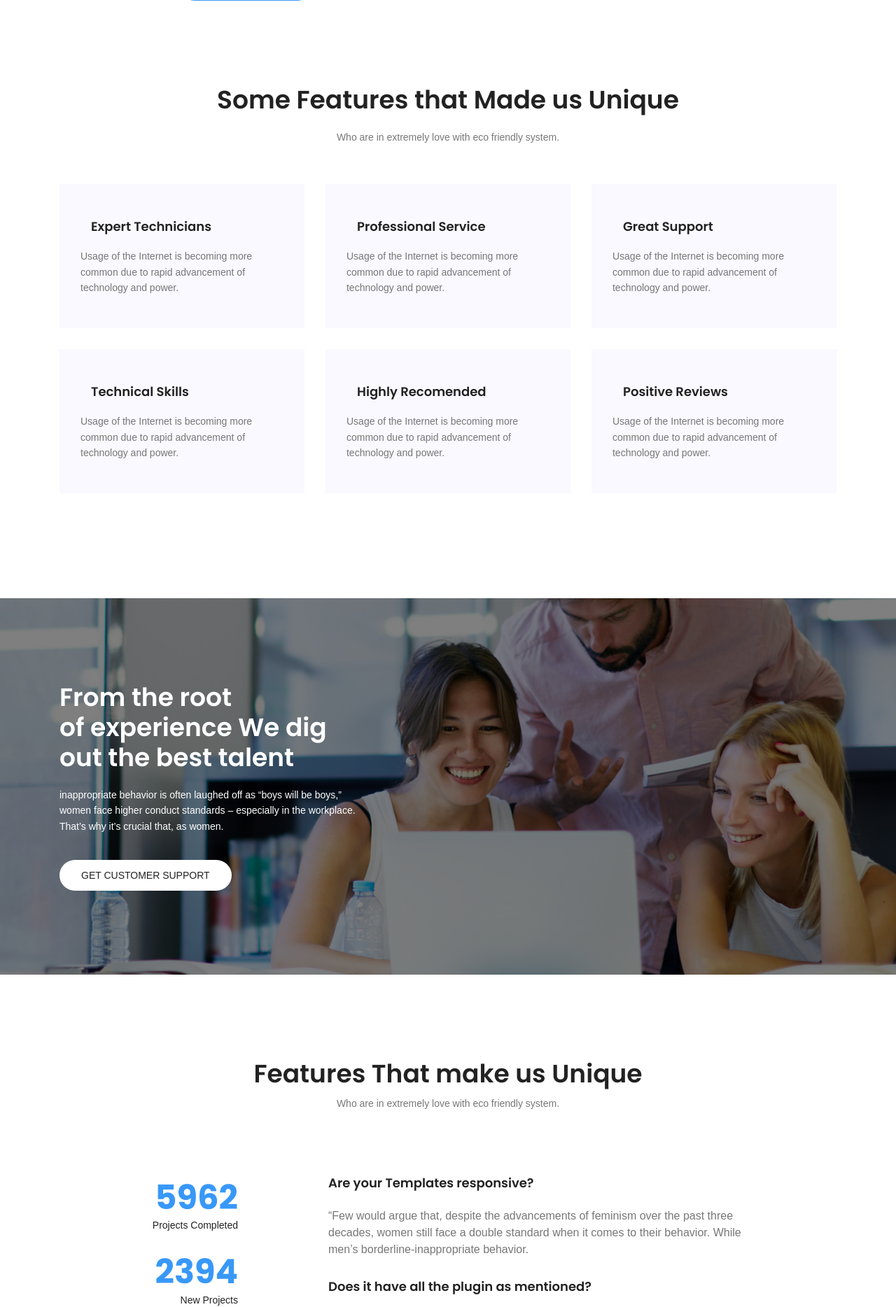
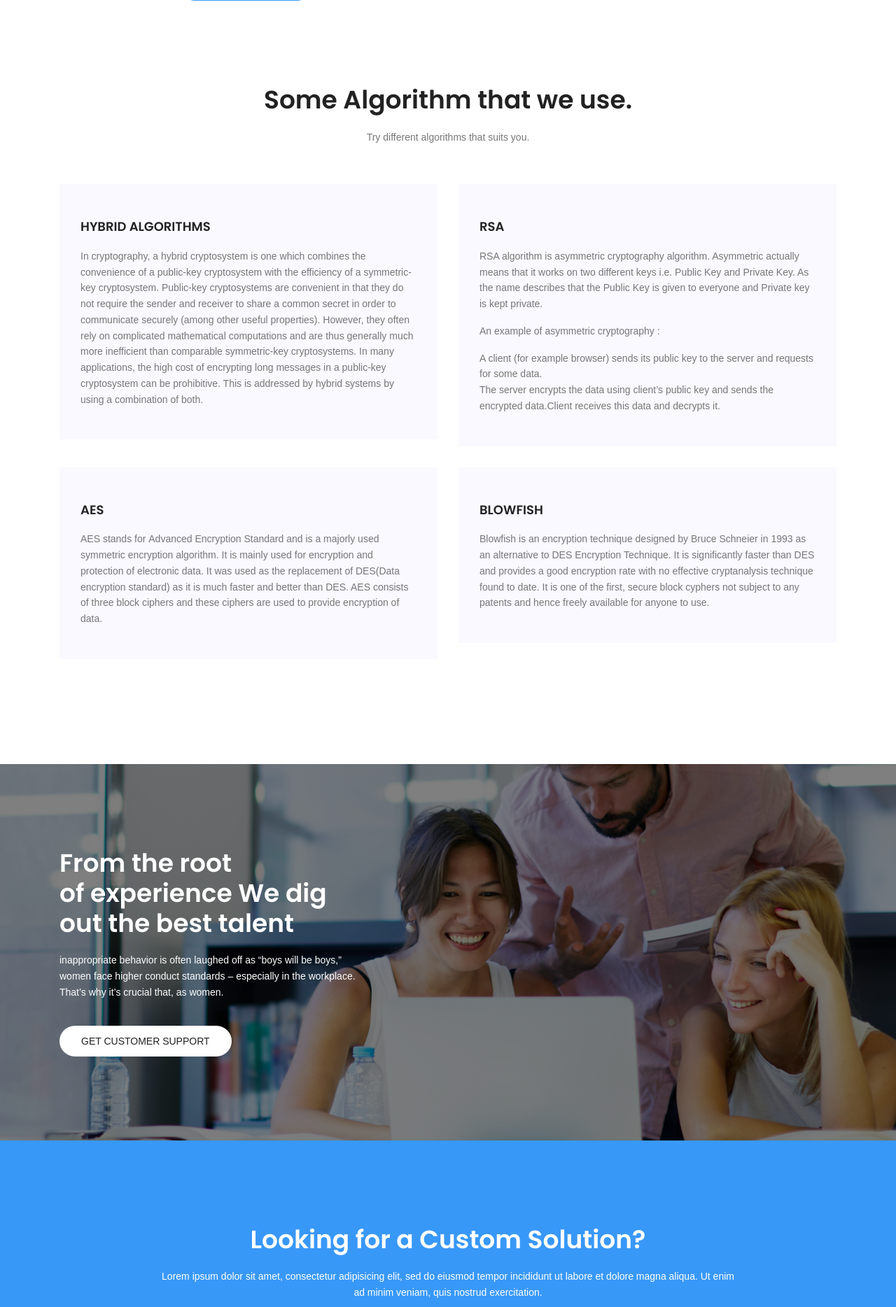
Before and after one commit to khuara17/CryptoCloud, a Django app: page / in a window 1280 px wide. Shown: the part 2695-4563 px from the top of the page at 70% size. Run offline with Django 3.2, Linux system fonts and the light colour scheme; some libraries are stand-ins or nearby versions.

Commit message:
Html changes

```diff
--- a/assets/templates/admin_login.html
+++ b/assets/templates/admin_login.html
@@ -153,7 +153,7 @@
 					</div>
 
 					<div class="footer-bottom d-flex justify-content-between align-items-center flex-wrap">
-            <p class="col-lg-8 col-sm-12 footer-text m-0 text-white">Copyright &copy;<script>document.write(new Date().getFullYear());</script> All rights reserved | This template is made with <i class="fa fa-heart-o" aria-hidden="true"></i> by <a href="#" target="_blank">Vishal.</a></p>
+            <p class="col-lg-8 col-sm-12 footer-text m-0 text-white">Copyright &copy;<script>document.write(new Date().getFullYear());</script> All rights reserved | This template is made with <i class="fa fa-heart-o" aria-hidden="true"></i> by <a href="#" target="_blank">PSJ.</a></p>
 						<div class="footer-social d-flex align-items-center">
 							<a href="#"><i class="fa fa-facebook"></i></a>
 							<a href="#"><i class="fa fa-twitter"></i></a>
--- a/assets/templates/index.html
+++ b/assets/templates/index.html
@@ -67,7 +67,7 @@
 				          <li><a href="#plan">Plan</a></li>
 				          <li><a href="#about">About</a></li>
 				          <li><a href="#service">Service</a></li>
-				          <li><a href="#faq">Faq</a></li>
+				          <!--<li><a href="#faq">Faq</a></li>-->
 				          <li><a href="#contact">Contact</a></li>
 				          <li class="menu-has-children"><a href="">Login</a>
 				            <ul>
@@ -274,61 +274,74 @@
 				<div class="container">
 					<div class="row d-flex justify-content-center">
 						<div class="col-md-8 pb-40 header-text">
-							<h1>Some Features that Made us Unique</h1>
+							<h1>Some Algorithm that we use.</h1>
 							<p>
-								Who are in extremely love with eco friendly system.
+								Try different algorithms that suits you.
 							</p>
 						</div>
 					</div>
 					<div class="row">
-						<div class="col-lg-4 col-md-6">
+						<div class="col-lg-6 col-md-6">
 							<div class="single-service">
-								<h4><span class="lnr lnr-user"></span>Expert Technicians</h4>
+								<h4>HYBRID ALGORITHMS</h4>
 								<p>
-									Usage of the Internet is becoming more common due to rapid advancement of technology and power.
+                                    In cryptography, a hybrid cryptosystem is one which combines the convenience of a public-key cryptosystem with the efficiency of a symmetric-key cryptosystem. Public-key cryptosystems are convenient in that they do not require the sender and receiver to share a common secret in order to communicate securely (among other useful properties). However, they often rely on complicated mathematical computations and are thus generally much more inefficient than comparable symmetric-key cryptosystems. In many applications, the high cost of encrypting long messages in a public-key cryptosystem can be prohibitive. This is addressed by hybrid systems by using a combination of both.
 								</p>
 							</div>
 						</div>
-						<div class="col-lg-4 col-md-6">
+						<div class="col-lg-6 col-md-6">
 							<div class="single-service">
-								<h4><span class="lnr lnr-license"></span>Professional Service</h4>
-								<p>
-									Usage of the Internet is becoming more common due to rapid advancement of technology and power.
-								</p>
+								<h4>RSA</h4>
+						        <p>RSA algorithm is asymmetric cryptography algorithm. Asymmetric actually means that it works on two different keys i.e. <strong>Public Key</strong> and <strong>Private Key.</strong> As the name describes that the Public Key is given to everyone and Private key is kept private.</p>
+                                <p><strong>An example of asymmetric cryptography :</strong>
+                                    <ol>
+                                        <li>A client (for example browser) sends its public key to the server and requests for some data.</li>
+                                        <li>The server encrypts the data using client’s public key and sends the encrypted data.Client receives this data and decrypts it.</li>
+                                    </ol>
+                                </p>
 							</div>
 						</div>
-						<div class="col-lg-4 col-md-6">
+						<div class="col-lg-6 col-md-6">
 							<div class="single-service">
-								<h4><span class="lnr lnr-phone"></span>Great Support</h4>
+								<h4>AES</h4>
 								<p>
-									Usage of the Internet is becoming more common due to rapid advancement of technology and power.
-								</p>
+                                    <strong>AES</strong> stands for <strong>Advanced Encryption Standard</strong>
+                                    and is a majorly used symmetric encryption algorithm. It is mainly used for
+                                     encryption and protection of electronic data. It was used as the replacement
+                                      of DES(Data encryption standard) as it is much faster and better than DES.
+                                       AES consists of three block ciphers and these ciphers are used to provide
+                                       encryption of data.								</p>
 							</div>
 						</div>
-						<div class="col-lg-4 col-md-6">
+						<div class="col-lg-6 col-md-6">
 							<div class="single-service">
-								<h4><span class="lnr lnr-rocket"></span>Technical Skills</h4>
+								<h4>BLOWFISH</h4>
 								<p>
-									Usage of the Internet is becoming more common due to rapid advancement of technology and power.
-								</p>
+                                    <strong>Blowfish</strong> is an encryption technique designed by <strong>
+                                        Bruce Schneier</strong> in 1993 as an alternative to
+                                        DES Encryption Technique. It is significantly faster than DES and provides
+                                        a good encryption rate with no effective
+                                        cryptanalysis technique found to date. It is one of the first, secure block
+                                        cyphers not subject to any patents and hence freely available for anyone to
+                                        use.								</p>
 							</div>
 						</div>
-						<div class="col-lg-4 col-md-6">
-							<div class="single-service">
-								<h4><span class="lnr lnr-diamond"></span>Highly Recomended</h4>
-								<p>
-									Usage of the Internet is becoming more common due to rapid advancement of technology and power.
-								</p>
-							</div>
-						</div>
-						<div class="col-lg-4 col-md-6">
-							<div class="single-service">
-								<h4><span class="lnr lnr-bubble"></span>Positive Reviews</h4>
-								<p>
-									Usage of the Internet is becoming more common due to rapid advancement of technology and power.
-								</p>
-							</div>
-						</div>
+						<!--<div class="col-lg-4 col-md-6">-->
+						<!--	<div class="single-service">-->
+						<!--		<h4><span class="lnr lnr-diamond"></span>Highly Recomended</h4>-->
+						<!--		<p>-->
+						<!--			Usage of the Internet is becoming more common due to rapid advancement of technology and power.-->
+						<!--		</p>-->
+						<!--	</div>-->
+						<!--</div>-->
+						<!--<div class="col-lg-4 col-md-6">-->
+						<!--	<div class="single-service">-->
+						<!--		<h4><span class="lnr lnr-bubble"></span>Positive Reviews</h4>-->
+						<!--		<p>-->
+						<!--			Usage of the Internet is becoming more common due to rapid advancement of technology and power.-->
+						<!--		</p>-->
+						<!--	</div>-->
+						<!--</div>-->
 					</div>
 				</div>
 			</section>
@@ -355,64 +368,64 @@
 
 
 			<!-- Start faq Area -->
-			<section class="faq-area section-gap" id="faq">
-				<div class="container">
-					<div class="row d-flex justify-content-center">
-						<div class="menu-content pb-60 col-lg-8">
-							<div class="title text-center">
-								<h1 class="mb-10">Features That make us Unique</h1>
-								<p>Who are in extremely love with eco friendly system.</p>
-							</div>
-						</div>
-					</div>
-					<div class="row d-flex align-items-center">
-						<div class="counter-left col-lg-3 col-md-3">
-							<div class="single-facts">
-								<h2 class="counter">5962</h2>
-								<p>Projects Completed</p>
-							</div>
-							<div class="single-facts">
-								<h2 class="counter">2394</h2>
-								<p>New Projects</p>
-							</div>
-							<div class="single-facts">
-								<h2 class="counter">1439</h2>
-								<p>Tickets Submitted</p>
-							</div>
-							<div class="single-facts">
-								<h2 class="counter">933</h2>
-								<p>Cup of Coffee</p>
-							</div>
-						</div>
-						<div class="faq-content col-lg-9 col-md-9">
-							<div class="single-faq">
-								<h2>
-									Are your Templates responsive?
-								</h2>
-								<p>
-									“Few would argue that, despite the advancements of feminism over the past three decades, women still face a double standard when it comes to their behavior. While men’s borderline-inappropriate behavior.
-								</p>
-							</div>
-							<div class="single-faq">
-								<h2>
-									Does it have all the plugin as mentioned?
-								</h2>
-								<p>
-									“Few would argue that, despite the advancements of feminism over the past three decades, women still face a double standard when it comes to their behavior. While men’s borderline-inappropriate behavior.
-								</p>
-							</div>
-							<div class="single-faq">
-								<h2>
-									Can i use the these theme for my client?
-								</h2>
-								<p>
-									“Few would argue that, despite the advancements of feminism over the past three decades, women still face a double standard when it comes to their behavior. While men’s borderline-inappropriate behavior.
-								</p>
-							</div>
-						</div>
-					</div>
-				</div>
-			</section>
+			<!--<section class="faq-area section-gap" id="faq">-->
+			<!--	<div class="container">-->
+			<!--		<div class="row d-flex justify-content-center">-->
+			<!--			<div class="menu-content pb-60 col-lg-8">-->
+			<!--				<div class="title text-center">-->
+			<!--					<h1 class="mb-10">Features That make us Unique</h1>-->
+			<!--					<p>Who are in extremely love with eco friendly system.</p>-->
+			<!--				</div>-->
+			<!--			</div>-->
+			<!--		</div>							-->
+			<!--		<div class="row d-flex align-items-center">-->
+			<!--			<div class="counter-left col-lg-3 col-md-3">-->
+			<!--				<div class="single-facts">-->
+			<!--					<h2 class="counter">5962</h2>-->
+			<!--					<p>Projects Completed</p>							-->
+			<!--				</div>-->
+			<!--				<div class="single-facts">-->
+			<!--					<h2 class="counter">2394</h2>-->
+			<!--					<p>New Projects</p>							-->
+			<!--				</div>-->
+			<!--				<div class="single-facts">-->
+			<!--					<h2 class="counter">1439</h2>-->
+			<!--					<p>Tickets Submitted</p>							-->
+			<!--				</div>												-->
+			<!--				<div class="single-facts">-->
+			<!--					<h2 class="counter">933</h2>-->
+			<!--					<p>Cup of Coffee</p>							-->
+			<!--				</div>-->
+			<!--			</div>	-->
+			<!--			<div class="faq-content col-lg-9 col-md-9">-->
+			<!--				<div class="single-faq">-->
+			<!--					<h2>-->
+			<!--						Are your Templates responsive?-->
+			<!--					</h2>-->
+			<!--					<p>-->
+			<!--						“Few would argue that, despite the advancements of feminism over the past three decades, women still face a double standard when it comes to their behavior. While men’s borderline-inappropriate behavior.-->
+			<!--					</p>-->
+			<!--				</div>-->
+			<!--				<div class="single-faq">-->
+			<!--					<h2>-->
+			<!--						Does it have all the plugin as mentioned?-->
+			<!--					</h2>-->
+			<!--					<p>-->
+			<!--						“Few would argue that, despite the advancements of feminism over the past three decades, women still face a double standard when it comes to their behavior. While men’s borderline-inappropriate behavior.-->
+			<!--					</p>-->
+			<!--				</div>-->
+			<!--				<div class="single-faq">-->
+			<!--					<h2>-->
+			<!--						Can i use the these theme for my client?-->
+			<!--					</h2>-->
+			<!--					<p>-->
+			<!--						“Few would argue that, despite the advancements of feminism over the past three decades, women still face a double standard when it comes to their behavior. While men’s borderline-inappropriate behavior.-->
+			<!--					</p>-->
+			<!--				</div>												-->
+			<!--			</div>									-->
+			<!--		</div>-->
+			<!--	</div>-->
+			<!--</section>-->
 			<!-- End faq Area -->
 
 			<!-- Start call-action Area -->
--- a/assets/templates/user_login.html
+++ b/assets/templates/user_login.html
@@ -166,7 +166,7 @@
 					</div>
 
 					<div class="footer-bottom d-flex justify-content-between align-items-center flex-wrap">
-            <p class="col-lg-8 col-sm-12 footer-text m-0 text-white">Copyright &copy;<script>document.write(new Date().getFullYear());</script> All rights reserved | This template is made with <i class="fa fa-heart-o" aria-hidden="true"></i> by <a href="#" target="_blank">Vishal.</a></p>
+            <p class="col-lg-8 col-sm-12 footer-text m-0 text-white">Copyright &copy;<script>document.write(new Date().getFullYear());</script> All rights reserved | This template is made with <i class="fa fa-heart-o" aria-hidden="true"></i> by <a href="#" target="_blank">PSJ.</a></p>
 						<div class="footer-social d-flex align-items-center">
 							<a href="#"><i class="fa fa-facebook"></i></a>
 							<a href="#"><i class="fa fa-twitter"></i></a>
--- a/assets/templates/user_registration.html
+++ b/assets/templates/user_registration.html
@@ -152,7 +152,7 @@
 					</div>
 
 					<div class="footer-bottom d-flex justify-content-between align-items-center flex-wrap">
-            <p class="col-lg-8 col-sm-12 footer-text m-0 text-white">Copyright &copy;<script>document.write(new Date().getFullYear());</script> All rights reserved | This template is made with <i class="fa fa-heart-o" aria-hidden="true"></i> by <a href="#" target="_blank">Vishal.</a></p>
+            <p class="col-lg-8 col-sm-12 footer-text m-0 text-white">Copyright &copy;<script>document.write(new Date().getFullYear());</script> All rights reserved | This template is made with <i class="fa fa-heart-o" aria-hidden="true"></i> by <a href="#" target="_blank">PSJ.</a></p>
 						<div class="footer-social d-flex align-items-center">
 							<a href="#"><i class="fa fa-facebook"></i></a>
 							<a href="#"><i class="fa fa-twitter"></i></a>
```
